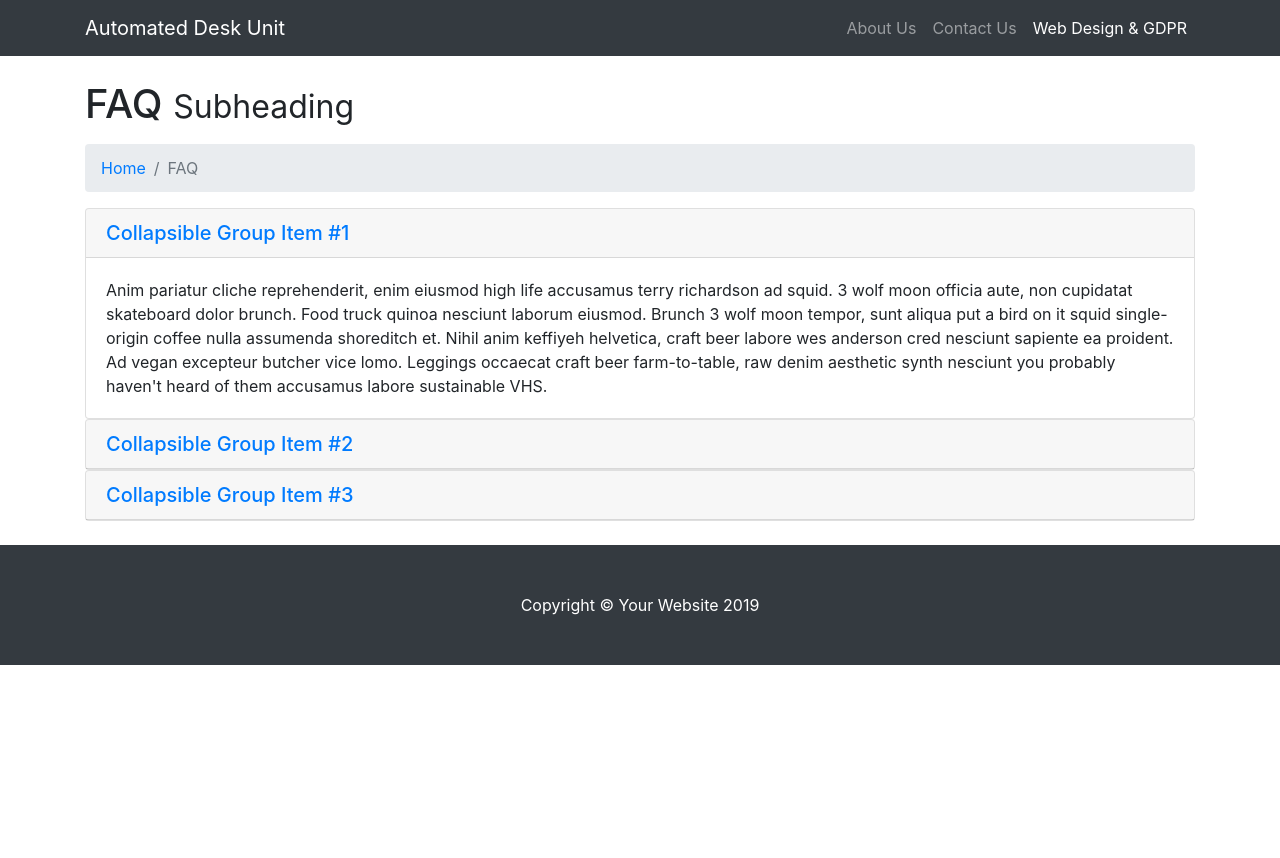
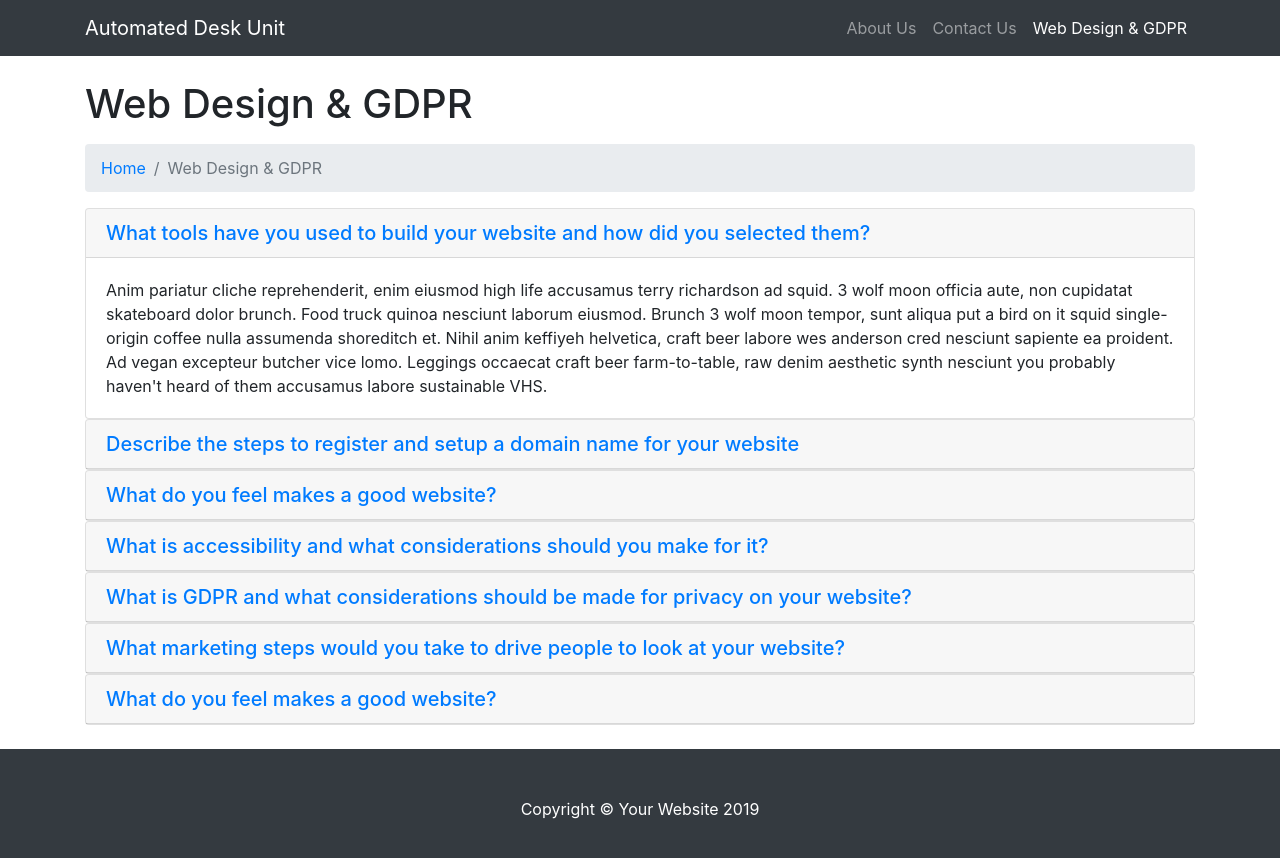
Before and after one commit to ajs917/Horizons, a website: page faq.html in a window 1280 px wide. Before the commit the page ends 800 px from the top, so only its background shows below. Drawn offline with Linux system fonts and the light colour scheme.

Commit message:
UpdatedWebDesign&ContactStructures

```diff
--- a/faq.html
+++ b/faq.html
@@ -47,22 +47,20 @@
   <div class="container">
 
     <!-- Page Heading/Breadcrumbs -->
-    <h1 class="mt-4 mb-3">FAQ
-      <small>Subheading</small>
-    </h1>
+    <h1 class="mt-4 mb-3">Web Design & GDPR  </h1>
 
     <ol class="breadcrumb">
       <li class="breadcrumb-item">
         <a href="index.html">Home</a>
       </li>
-      <li class="breadcrumb-item active">FAQ</li>
+      <li class="breadcrumb-item active">Web Design & GDPR</li>
     </ol>
 
     <div class="mb-4" id="accordion" role="tablist" aria-multiselectable="true">
       <div class="card">
         <div class="card-header" role="tab" id="headingOne">
           <h5 class="mb-0">
-            <a data-toggle="collapse" data-parent="#accordion" href="#collapseOne" aria-expanded="true" aria-controls="collapseOne">Collapsible Group Item #1</a>
+            <a data-toggle="collapse" data-parent="#accordion" href="#collapseOne" aria-expanded="true" aria-controls="collapseOne">What tools have you used to build your website and how did you selected them?</a>
           </h5>
         </div>
 
@@ -75,7 +73,7 @@
       <div class="card">
         <div class="card-header" role="tab" id="headingTwo">
           <h5 class="mb-0">
-            <a class="collapsed" data-toggle="collapse" data-parent="#accordion" href="#collapseTwo" aria-expanded="false" aria-controls="collapseTwo">Collapsible Group Item #2
+            <a class="collapsed" data-toggle="collapse" data-parent="#accordion" href="#collapseTwo" aria-expanded="false" aria-controls="collapseTwo"> Describe the steps to register and setup a domain name for your website </a>
             </a>
           </h5>
         </div>
@@ -88,10 +86,58 @@
       <div class="card">
         <div class="card-header" role="tab" id="headingThree">
           <h5 class="mb-0">
-            <a class="collapsed" data-toggle="collapse" data-parent="#accordion" href="#collapseThree" aria-expanded="false" aria-controls="collapseThree">Collapsible Group Item #3</a>
+            <a class="collapsed" data-toggle="collapse" data-parent="#accordion" href="#collapseThree" aria-expanded="false" aria-controls="collapseThree">What do you feel makes a good website?</a>
           </h5>
         </div>
         <div id="collapseThree" class="collapse" role="tabpanel" aria-labelledby="headingThree">
+          <div class="card-body">
+            Anim pariatur cliche reprehenderit, enim eiusmod high life accusamus terry richardson ad squid. 3 wolf moon officia aute, non cupidatat skateboard dolor brunch. Food truck quinoa nesciunt laborum eiusmod. Brunch 3 wolf moon tempor, sunt aliqua put a bird on it squid single-origin coffee nulla assumenda shoreditch et. Nihil anim keffiyeh helvetica, craft beer labore wes anderson cred nesciunt sapiente ea proident. Ad vegan excepteur butcher vice lomo. Leggings occaecat craft beer farm-to-table, raw denim aesthetic synth nesciunt you probably haven't heard of them accusamus labore sustainable VHS.
+          </div>
+        </div>
+      </div>
+      <div class="card">
+        <div class="card-header" role="tab" id="headingFour">
+          <h5 class="mb-0">
+            <a class="collapsed" data-toggle="collapse" data-parent="#accordion" href="#collapseFour" aria-expanded="false" aria-controls="collapseFour">What is accessibility and what considerations should you make for it?</a>
+          </h5>
+        </div>
+        <div id="collapseFour" class="collapse" role="tabpanel" aria-labelledby="headingFour">
+          <div class="card-body">
+            Anim pariatur cliche reprehenderit, enim eiusmod high life accusamus terry richardson ad squid. 3 wolf moon officia aute, non cupidatat skateboard dolor brunch. Food truck quinoa nesciunt laborum eiusmod. Brunch 3 wolf moon tempor, sunt aliqua put a bird on it squid single-origin coffee nulla assumenda shoreditch et. Nihil anim keffiyeh helvetica, craft beer labore wes anderson cred nesciunt sapiente ea proident. Ad vegan excepteur butcher vice lomo. Leggings occaecat craft beer farm-to-table, raw denim aesthetic synth nesciunt you probably haven't heard of them accusamus labore sustainable VHS.
+          </div>
+        </div>
+      </div>
+      <div class="card">
+        <div class="card-header" role="tab" id="headingFive">
+          <h5 class="mb-0">
+            <a class="collapsed" data-toggle="collapse" data-parent="#accordion" href="#collapseFive" aria-expanded="false" aria-controls="collapseFive">What is GDPR and what considerations should be made for privacy on your website?</a>
+          </h5>
+        </div>
+        <div id="collapseFive" class="collapse" role="tabpanel" aria-labelledby="headingFive">
+          <div class="card-body">
+            Anim pariatur cliche reprehenderit, enim eiusmod high life accusamus terry richardson ad squid. 3 wolf moon officia aute, non cupidatat skateboard dolor brunch. Food truck quinoa nesciunt laborum eiusmod. Brunch 3 wolf moon tempor, sunt aliqua put a bird on it squid single-origin coffee nulla assumenda shoreditch et. Nihil anim keffiyeh helvetica, craft beer labore wes anderson cred nesciunt sapiente ea proident. Ad vegan excepteur butcher vice lomo. Leggings occaecat craft beer farm-to-table, raw denim aesthetic synth nesciunt you probably haven't heard of them accusamus labore sustainable VHS.
+          </div>
+        </div>
+      </div>
+      <div class="card">
+        <div class="card-header" role="tab" id="headingSix">
+          <h5 class="mb-0">
+            <a class="collapsed" data-toggle="collapse" data-parent="#accordion" href="#collapseSix" aria-expanded="false" aria-controls="collapseSix">What marketing steps would you take to drive people to look at your website?</a>
+          </h5>
+        </div>
+        <div id="collapseSix" class="collapse" role="tabpanel" aria-labelledby="headingSix">
+          <div class="card-body">
+            Anim pariatur cliche reprehenderit, enim eiusmod high life accusamus terry richardson ad squid. 3 wolf moon officia aute, non cupidatat skateboard dolor brunch. Food truck quinoa nesciunt laborum eiusmod. Brunch 3 wolf moon tempor, sunt aliqua put a bird on it squid single-origin coffee nulla assumenda shoreditch et. Nihil anim keffiyeh helvetica, craft beer labore wes anderson cred nesciunt sapiente ea proident. Ad vegan excepteur butcher vice lomo. Leggings occaecat craft beer farm-to-table, raw denim aesthetic synth nesciunt you probably haven't heard of them accusamus labore sustainable VHS.
+          </div>
+        </div>
+      </div>
+      <div class="card">
+        <div class="card-header" role="tab" id="headingSeven">
+          <h5 class="mb-0">
+            <a class="collapsed" data-toggle="collapse" data-parent="#accordion" href="#collapseThree" aria-expanded="false" aria-controls="collapseThree">What do you feel makes a good website?</a>
+          </h5>
+        </div>
+        <div id="collapseSeven" class="collapse" role="tabpanel" aria-labelledby="headingSeven">
           <div class="card-body">
             Anim pariatur cliche reprehenderit, enim eiusmod high life accusamus terry richardson ad squid. 3 wolf moon officia aute, non cupidatat skateboard dolor brunch. Food truck quinoa nesciunt laborum eiusmod. Brunch 3 wolf moon tempor, sunt aliqua put a bird on it squid single-origin coffee nulla assumenda shoreditch et. Nihil anim keffiyeh helvetica, craft beer labore wes anderson cred nesciunt sapiente ea proident. Ad vegan excepteur butcher vice lomo. Leggings occaecat craft beer farm-to-table, raw denim aesthetic synth nesciunt you probably haven't heard of them accusamus labore sustainable VHS.
           </div>
```
Also changed, not shown: contact.html (+6 -8 lines).
